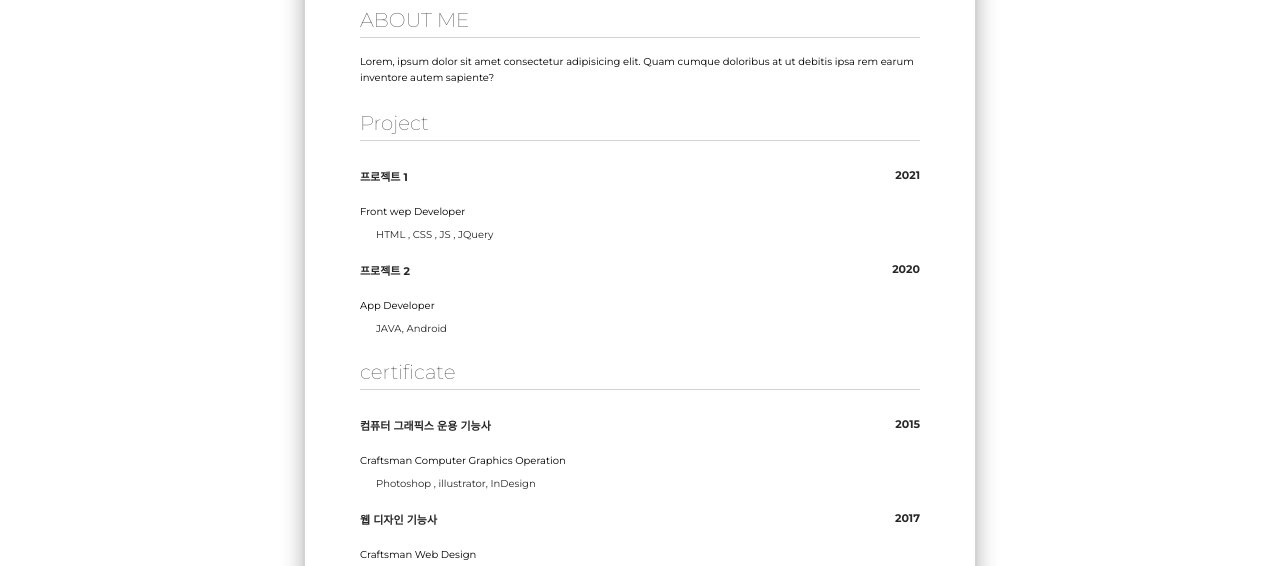
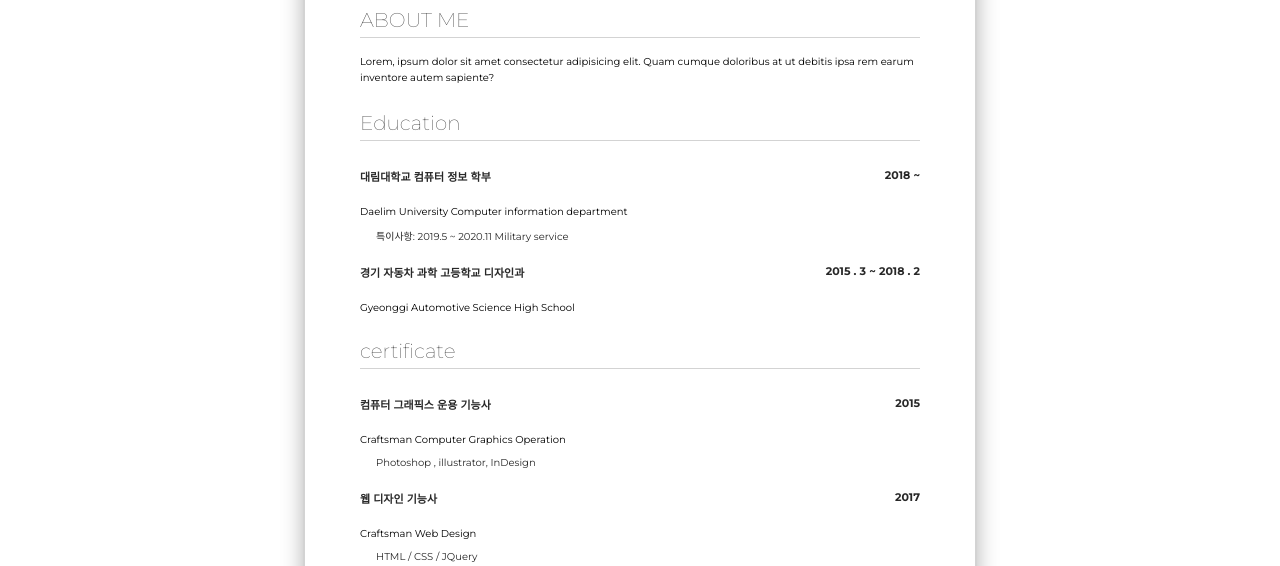
Before and after one commit to guiltygear12/MyResume, a plain HTML site: page index.html in a window 1280 px wide. Shown: the part 141-707 px from the top of the page. Drawn offline with Linux system fonts and the light colour scheme.

Commit message:
학력 수정

```diff
--- a/index.html
+++ b/index.html
@@ -19,19 +19,19 @@
             <P class="about-me-text">Lorem, ipsum dolor sit amet consectetur adipisicing elit. Quam cumque doloribus at ut debitis ipsa rem earum inventore autem sapiente?</P>
         </section>
         <section>
-            <h2 >Project</h2>
+            <h2>Education</h2>
             <div class="float-wrap">
-                <p class="title-text">프로젝트 1</p>
-                <p class="year-text"> 2021 </p>
+                <p class="title-text">대림대학교 컴퓨터 정보 학부</p>
+                <p class="year-text"> 2018 ~ </p>
             </div>
-            <p class="desc-text">Front wep Developer</p>
-            <p class="desc-subtext">HTML , CSS , JS , JQuery</p>
+            <p class="desc-text">Daelim University Computer information department</p>
+            <p class="desc-subtext">특이사항: 2019.5 ~ 2020.11 Military service</p>
             <div class="float-wrap">
-                <p class="title-text">프로젝트 2</p>
-                <p class="year-text"> 2020 </p>
+                <p class="title-text">경기 자동차 과학 고등학교 디자인과</p>
+                <p class="year-text"> 2015 . 3 ~ 2018 . 2 </p>
             </div>
-            <p class="desc-text">App Developer</p>
-            <p class="desc-subtext">JAVA, Android</p>
+            <p class="desc-text">Gyeonggi Automotive Science High School</p>
+            <p class="desc-subtext"></p>
         </section>
         <section>
             <h2>certificate</h2>
```
